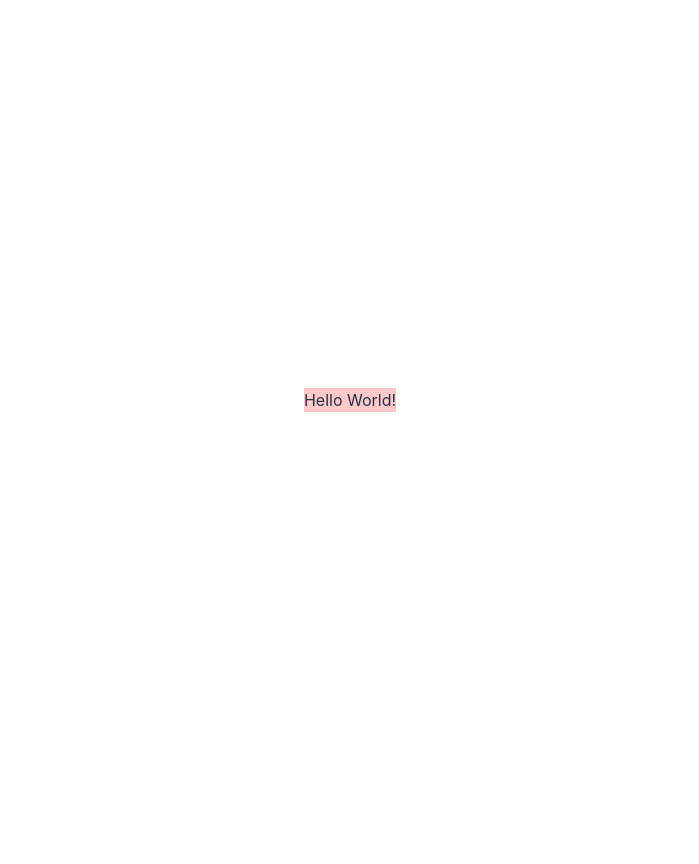
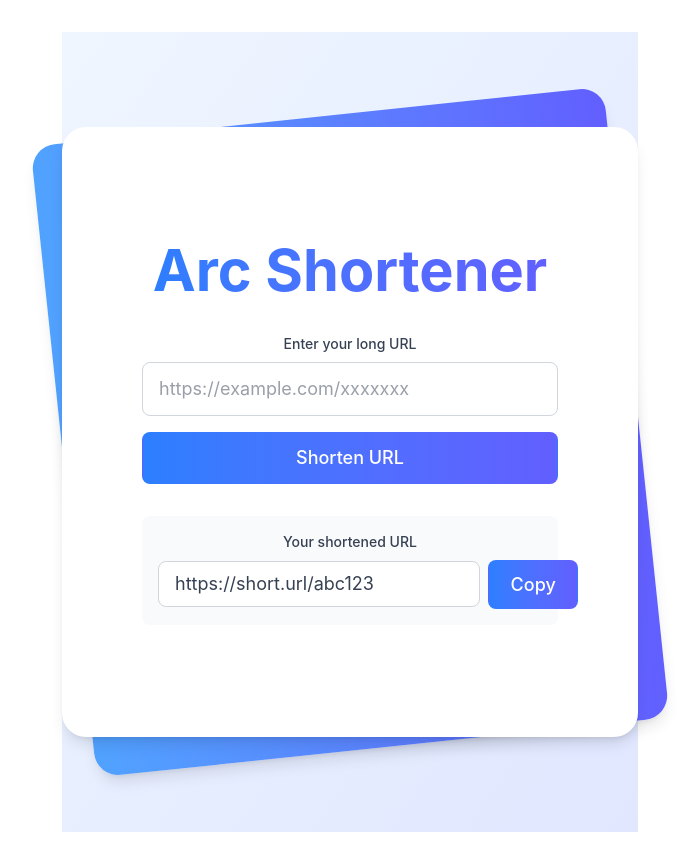
Before and after one commit to chafroudtarek/front-shortlink-arcube, a React (Vite) app: page / in a window 1280 px wide. Shown: the whole page, without its empty margins (290-989 px from the left). Before the commit the page ends 800 px from the top, so only its background shows below. Built offline with nearby package versions, Linux system fonts and the light colour scheme.

Commit message:
setup  static ui

```diff
--- a/src/App.tsx
+++ b/src/App.tsx
@@ -1,12 +1,57 @@
-
 import './App.css'
 
 function App() {
+  return (
+    <div className="min-h-screen bg-gradient-to-br from-blue-50 to-indigo-100 py-6 flex flex-col justify-center sm:py-12">
+      <div className="relative py-3 sm:max-w-xl sm:mx-auto">
+        <div className="absolute inset-0 bg-gradient-to-r from-blue-400 to-indigo-500 shadow-lg transform -skew-y-6 sm:skew-y-0 sm:-rotate-6 sm:rounded-3xl"></div>
+        <div className="relative px-4 py-10 bg-white shadow-lg sm:rounded-3xl sm:p-20">
+          <div className="max-w-md mx-auto">
+            <div className="divide-y divide-gray-200">
+              <div className="py-8 text-base leading-6 space-y-4 text-gray-700 sm:text-lg sm:leading-7">
+                <h1 className="text-3xl font-bold text-center mb-8 bg-gradient-to-r from-blue-500 to-indigo-500 text-transparent bg-clip-text">
+                 Arc Shortener
+                </h1>
 
-  return (
-    <>
-      <div className='bg-red-200'>Hello World!</div>
-    </>
+                <div className="space-y-4">
+                  <div>
+                    <label className="block text-sm font-medium text-gray-700 mb-2">
+                      Enter your long URL
+                    </label>
+                    <input
+                      type="url"
+                      placeholder="https://example.com/xxxxxxx"
+                      className="w-full px-4 py-3 rounded-lg border border-gray-300 focus:outline-none focus:ring-2 focus:ring-blue-500 focus:border-transparent"
+                    />
+                  </div>
+
+
+                  <button className="w-full py-3 px-6 text-white bg-gradient-to-r from-blue-500 to-indigo-500 rounded-lg hover:from-blue-600 hover:to-indigo-600 focus:outline-none focus:ring-2 focus:ring-blue-500 focus:ring-opacity-50 transform transition hover:-translate-y-0.5">
+                    Shorten URL
+                  </button>
+                </div>
+
+                <div className="mt-8 p-4 bg-gray-50 rounded-lg">
+                  <h2 className="text-sm font-medium text-gray-700 mb-2">Your shortened URL</h2>
+                  <div className="flex items-center space-x-2">
+                    <input
+                      type="text"
+                      readOnly
+                      value="https://short.url/abc123"
+                      className="flex-1 px-4 py-2 rounded-lg bg-white border border-gray-300 focus:outline-none"
+                    />
+                    <button className="px-4 py-2 text-sm text-white bg-gradient-to-r from-blue-500 to-indigo-500 rounded-lg hover:from-blue-600">
+                      Copy
+                    </button>
+                  </div>
+
+                </div>
+              </div>
+            </div>
+          </div>
+        </div>
+      </div>
+    </div>
   )
 }
 
--- a/src/index.css
+++ b/src/index.css
@@ -7,7 +7,7 @@
 
   color-scheme: light dark;
   color: rgba(255, 255, 255, 0.87);
-  background-color: #242424;
+  background-color: white;
 
   font-synthesis: none;
   text-rendering: optimizeLegibility;
```
